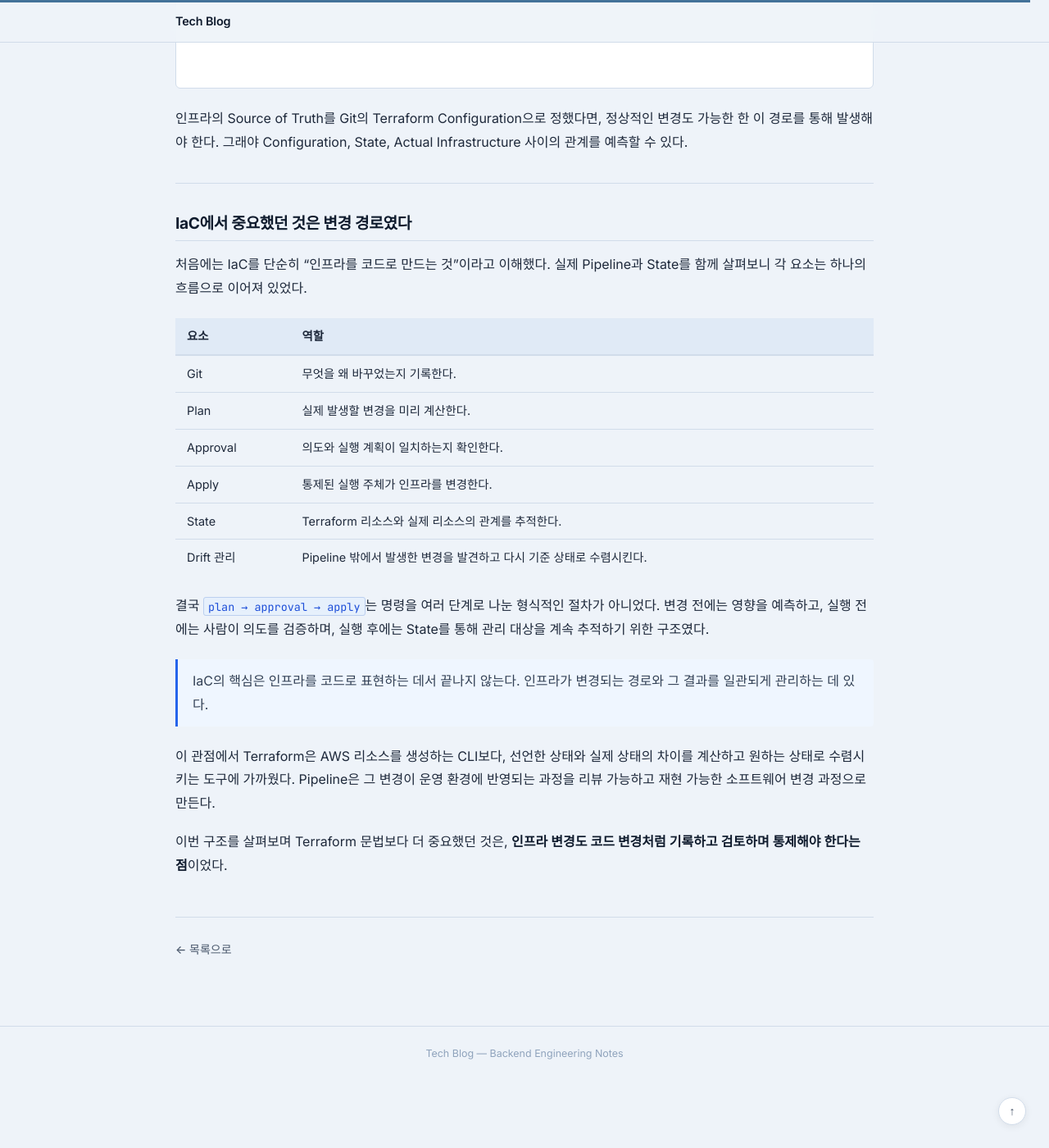
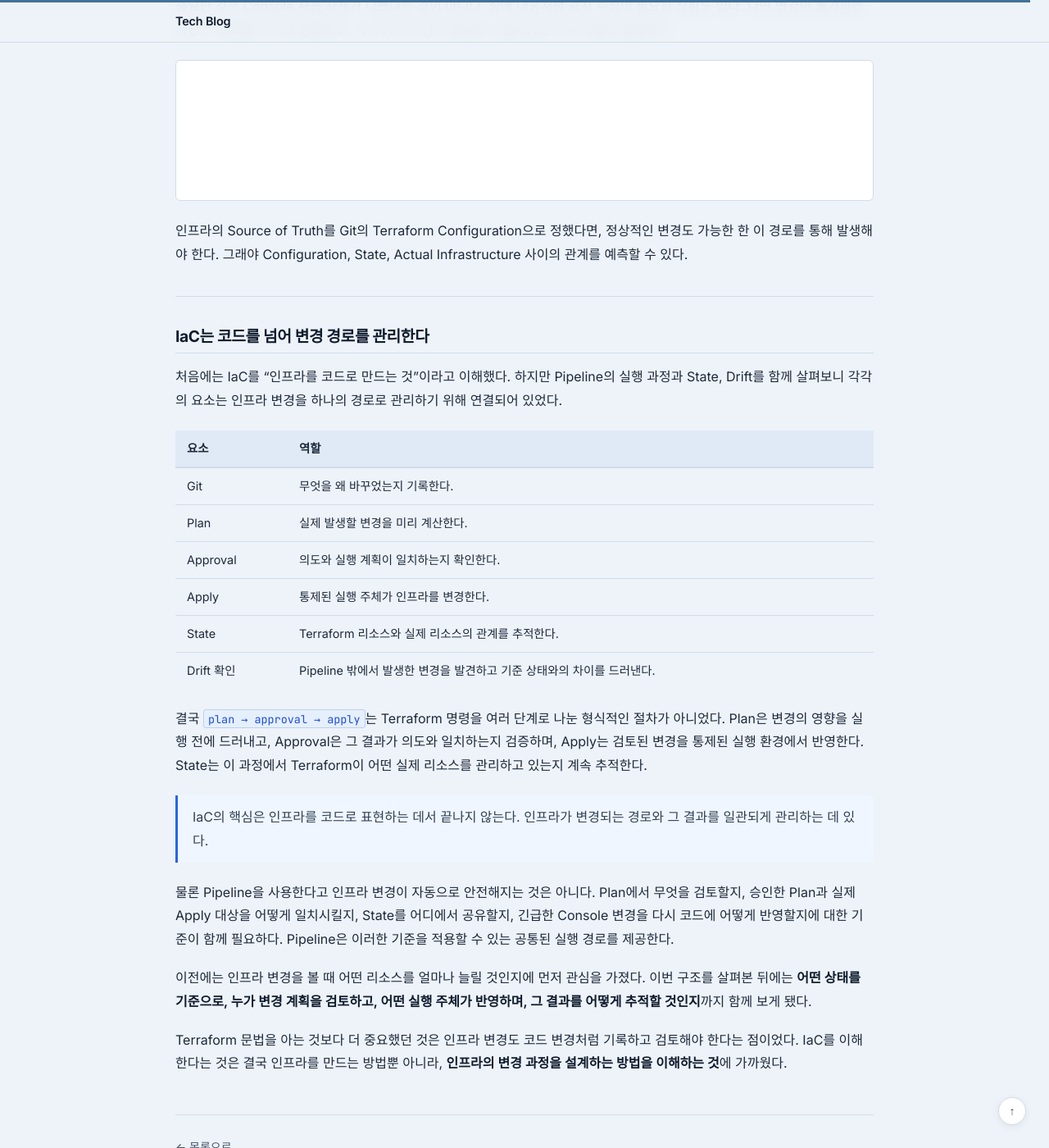
Before and after one commit to jw3418/jw3418.github.io, a Jekyll site: the page built from _posts/2026-09-03-terraform-pipeline.md, in a window 1280 px wide and 1400 px high, scrolled down 8844 px. Shown: the whole window at 82% size. Built offline with Jekyll 4.4.1, drawn with Linux system fonts in a browser that asks for light colours; some of the changed text lies outside the part shown.

Commit message:
Refine text for clarity on Terraform pipeline management
Updated the text for clarity and improved flow in the discussion about managing infrastructure with Terraform and pipelines.

````diff
--- a/_posts/2026-09-03-terraform-pipeline.md
+++ b/_posts/2026-09-03-terraform-pipeline.md
@@ -7,9 +7,9 @@ categories: [Infrastructure]
 
 # Terraform을 Pipeline으로 실행하는 이유
 
-대규모 이벤트를 앞두고 트래픽 증가에 대비해 인프라 구성을 조정하는 과정을 살펴볼 기회가 있었다.
+대규모 이벤트를 앞두고 트래픽 증가에 대비해 인프라 용량을 조정하는 과정을 살펴봤다.
 
-애플리케이션을 Jenkins에서 빌드하고 배포하는 흐름은 익숙했지만, 인프라 변경도 별도의 Pipeline을 거치고 있었다.
+애플리케이션을 Jenkins에서 빌드하고 배포하는 흐름은 익숙했지만, 인프라를 변경하는 과정은 조금 달랐다. Terraform 코드를 수정한 뒤 별도의 Pipeline에서 Plan을 확인하고, 승인된 변경만 실제 AWS 환경에 반영하고 있었다.
 
 ```mermaid
 flowchart LR
@@ -20,11 +20,13 @@ flowchart LR
     Apply --> AWS["AWS Infrastructure"]
 ```
 
-처음에는 Terraform 명령을 자동으로 실행하기 위한 구조라고 생각했다. 하지만 흐름을 따라갈수록 Pipeline이 필요한 이유는 단순한 자동화보다 **변경 통제**에 가까웠다.
+처음에는 Terraform 명령을 Pipeline이 대신 실행하는 정도로 이해했다. 그런데 `plan`과 `apply`를 분리하고, 그 사이에 사람의 승인을 두며, Console을 통한 직접 변경을 피하는 이유를 따라가다 보니 한 가지 질문이 생겼다.
 
-이 글에서는 다음 질문을 중심으로 IaC 배포 흐름을 정리해보고자 한다.
+> 인프라를 이미 코드로 관리하고 있는데, 운영 반영에는 왜 `plan → approval → apply`라는 별도의 변경 경로가 필요할까?
 
-> 운영 인프라를 Terraform으로 관리하면서도 왜 `plan → approval → apply`라는 절차를 거쳐야 할까?
+구조를 살펴보며 내린 결론은 IaC가 단순히 인프라를 코드로 표현하는 방식에 그치지 않는다는 것이었다. Terraform과 Pipeline은 무엇을 변경할지 선언하는 것뿐 아니라, 그 변경을 어떻게 예측하고 검토하며 실제 환경에 반영할지까지 함께 관리하고 있었다.
+
+이 글에서는 Terraform Pipeline의 실행 흐름을 따라가며 Plan, State, Drift가 각각 이 변경 과정에서 어떤 역할을 하는지 정리해보고자 한다.
 
 ---
 
@@ -319,9 +321,9 @@ flowchart LR
 
 ---
 
-## IaC에서 중요했던 것은 변경 경로였다
+## IaC는 코드를 넘어 변경 경로를 관리한다
 
-처음에는 IaC를 단순히 “인프라를 코드로 만드는 것”이라고 이해했다. 실제 Pipeline과 State를 함께 살펴보니 각 요소는 하나의 흐름으로 이어져 있었다.
+처음에는 IaC를 “인프라를 코드로 만드는 것”이라고 이해했다. 하지만 Pipeline의 실행 과정과 State, Drift를 함께 살펴보니 각각의 요소는 인프라 변경을 하나의 경로로 관리하기 위해 연결되어 있었다.
 
 | 요소 | 역할 |
 | --- | --- |
@@ -330,12 +332,14 @@ flowchart LR
 | Approval | 의도와 실행 계획이 일치하는지 확인한다. |
 | Apply | 통제된 실행 주체가 인프라를 변경한다. |
 | State | Terraform 리소스와 실제 리소스의 관계를 추적한다. |
-| Drift 관리 | Pipeline 밖에서 발생한 변경을 발견하고 다시 기준 상태로 수렴시킨다. |
+| Drift 확인 | Pipeline 밖에서 발생한 변경을 발견하고 기준 상태와의 차이를 드러낸다. |
 
-결국 `plan → approval → apply`는 명령을 여러 단계로 나눈 형식적인 절차가 아니었다. 변경 전에는 영향을 예측하고, 실행 전에는 사람이 의도를 검증하며, 실행 후에는 State를 통해 관리 대상을 계속 추적하기 위한 구조였다.
+결국 `plan → approval → apply`는 Terraform 명령을 여러 단계로 나눈 형식적인 절차가 아니었다. Plan은 변경의 영향을 실행 전에 드러내고, Approval은 그 결과가 의도와 일치하는지 검증하며, Apply는 검토된 변경을 통제된 실행 환경에서 반영한다. State는 이 과정에서 Terraform이 어떤 실제 리소스를 관리하고 있는지 계속 추적한다.
 
 > IaC의 핵심은 인프라를 코드로 표현하는 데서 끝나지 않는다. 인프라가 변경되는 경로와 그 결과를 일관되게 관리하는 데 있다.
 
-이 관점에서 Terraform은 AWS 리소스를 생성하는 CLI보다, 선언한 상태와 실제 상태의 차이를 계산하고 원하는 상태로 수렴시키는 도구에 가까웠다. Pipeline은 그 변경이 운영 환경에 반영되는 과정을 리뷰 가능하고 재현 가능한 소프트웨어 변경 과정으로 만든다.
+물론 Pipeline을 사용한다고 인프라 변경이 자동으로 안전해지는 것은 아니다. Plan에서 무엇을 검토할지, 승인한 Plan과 실제 Apply 대상을 어떻게 일치시킬지, State를 어디에서 공유할지, 긴급한 Console 변경을 다시 코드에 어떻게 반영할지에 대한 기준이 함께 필요하다. Pipeline은 이러한 기준을 적용할 수 있는 공통된 실행 경로를 제공한다.
 
-이번 구조를 살펴보며 Terraform 문법보다 더 중요했던 것은, **인프라 변경도 코드 변경처럼 기록하고 검토하며 통제해야 한다는 점**이었다.
+이전에는 인프라 변경을 볼 때 어떤 리소스를 얼마나 늘릴 것인지에 먼저 관심을 가졌다. 이번 구조를 살펴본 뒤에는 **어떤 상태를 기준으로, 누가 변경 계획을 검토하고, 어떤 실행 주체가 반영하며, 그 결과를 어떻게 추적할 것인지**까지 함께 보게 됐다.
+
+Terraform 문법을 아는 것보다 더 중요했던 것은 인프라 변경도 코드 변경처럼 기록하고 검토해야 한다는 점이었다. IaC를 이해한다는 것은 결국 인프라를 만드는 방법뿐 아니라, **인프라의 변경 과정을 설계하는 방법을 이해하는 것**에 가까웠다.
````
